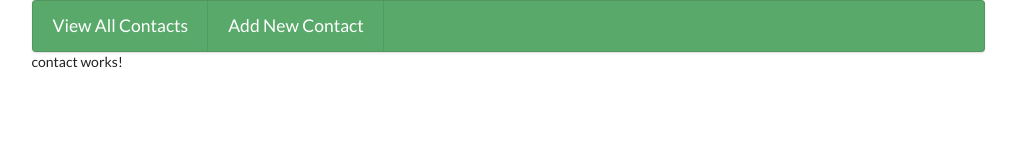
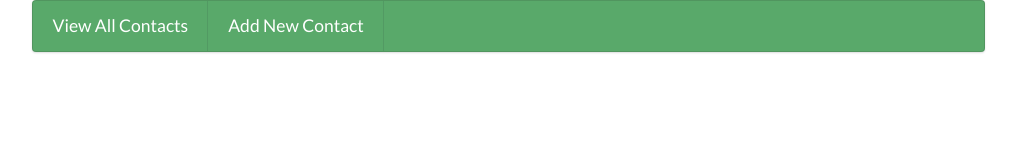
Before and after one commit to Pierre-D-G/PEAN-Contacts-Manager, an Angular app: page /contacts/contact/1 in a window 1280 px wide. Shown: the top 160 px of the page, without its empty margins (132-1148 px from the left). Built offline with nearby package versions, Linux system fonts and the light colour scheme.

Commit message:
API call in service to get a single contact's details

```diff
--- a/src/app/app.routing.ts
+++ b/src/app/app.routing.ts
@@ -4,7 +4,7 @@ import { RouterModule, Routes } from '@angular/router';
 import { ContactsComponent } from './components/contacts/contacts.component';
 import { ContactComponent } from './components/contacts/contact/contact.component'
 import { AddNewContactComponent } from './components/contacts/add-new-contact/add-new-contact.component';
-
+import { EditContactComponent } from './components/contacts/edit-contact/edit-contact.component';
 
 const routes: Routes = [
     {
@@ -23,6 +23,10 @@ const routes: Routes = [
     {
       path: 'contacts/new',
       component: AddNewContactComponent
+    },
+    {
+      path: 'contacts/contact/:id/edit',
+      component: EditContactComponent
     }
 
 ];
--- a/src/app/components/contacts/contact/contact.component.html
+++ b/src/app/components/contacts/contact/contact.component.html
@@ -1,3 +1,3 @@
-<p>
-  contact works!
-</p>
+<div class="ui segment" *ngIf="contact">
+  <p>{{contact.first_name}}</p>
+</div>
--- a/src/app/services/contacts-api.service.ts
+++ b/src/app/services/contacts-api.service.ts
@@ -14,4 +14,10 @@ export class ContactsAPIService {
     return this._http.get(this.apiURL)
               .map(res => res.json())
   }
+
+  getContact = (id: string) => {
+    this.apiURL = 'http://localhost:3000/api/contacts/contact/' + id;
+    return this._http.get(this.apiURL)
+              .map(res => res.json())
+  }
 }
```
Also changed, not shown: 1 other file (tests, documents, lock files or other folders).
